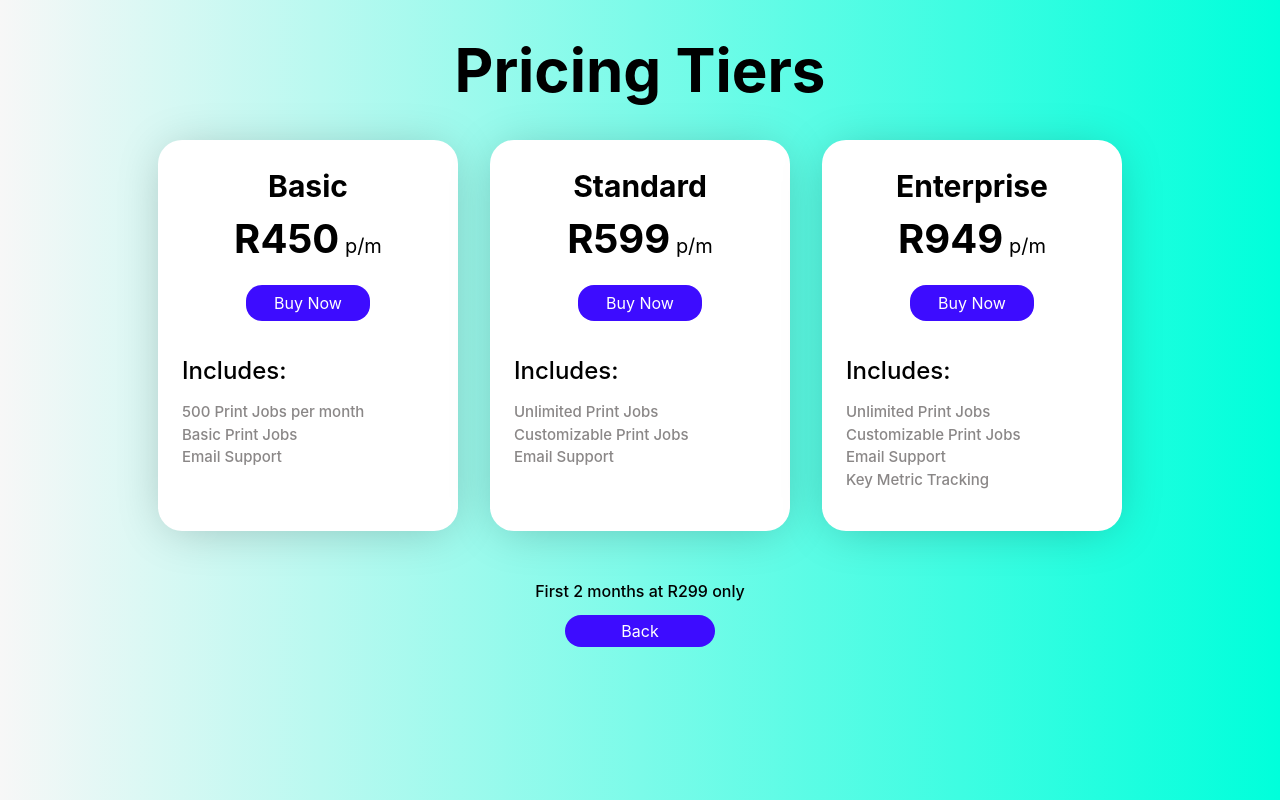
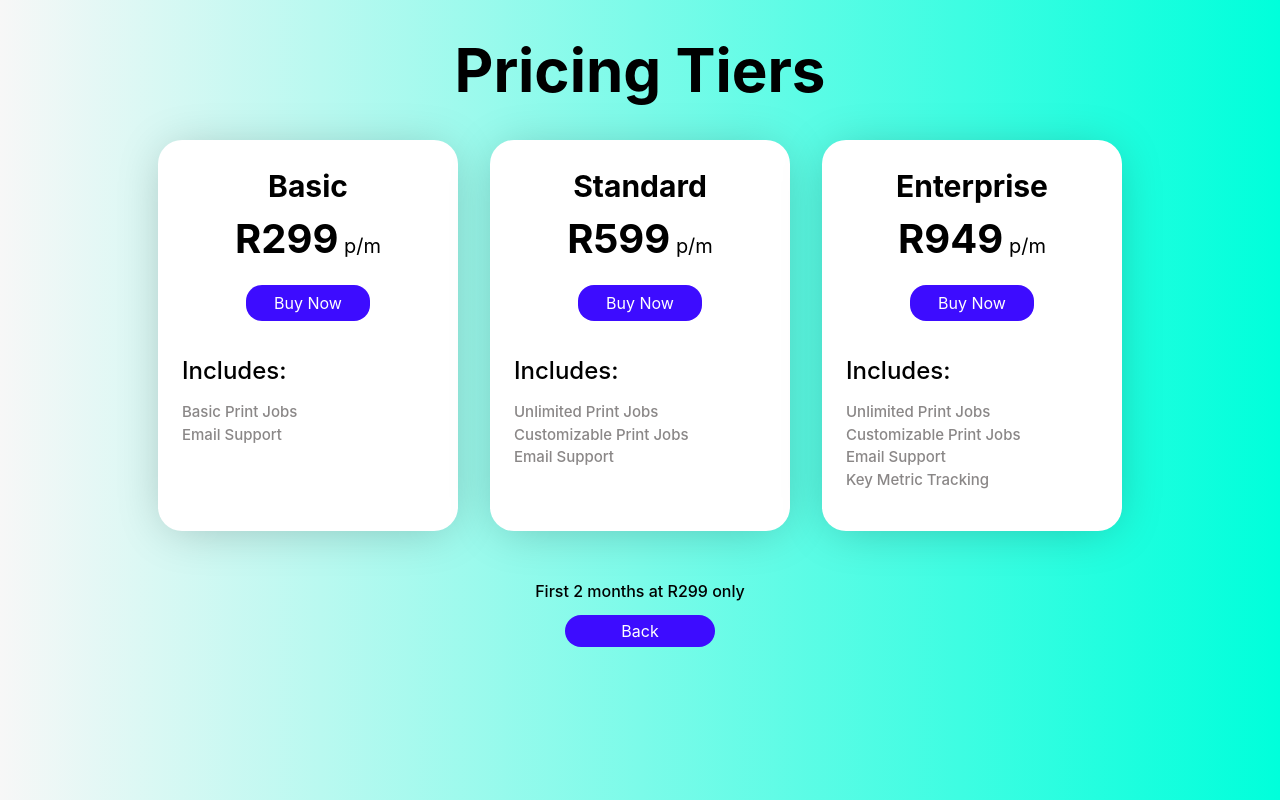
Before and after one commit to shaheerapp/signetprint, a React (Create React App) app: page /pricing in a window 1280 px wide. Built offline with nearby package versions, Linux system fonts and the light colour scheme.

Commit message:
retief changed the pricing text

```diff
--- a/src/pages/Pricing.js
+++ b/src/pages/Pricing.js
@@ -10,7 +10,7 @@ const Pricing = () => {
 
     // Plan prices in kobo (Naira) or cents for Paystack (amount should be multiplied by 100)
     const plans = [
-        { name: 'Basic', price: 450, description: ['500 Print Jobs per month', 'Basic Print Jobs', 'Email Support'], link: 'https://paystack.com/pay/cagfddw61j' },
+        { name: 'Basic', price: 299, description: ['Basic Print Jobs', 'Email Support'], link: 'https://paystack.com/pay/cagfddw61j' },
         { name: 'Standard', price: 599, description: ['Unlimited Print Jobs', 'Customizable Print Jobs', 'Email Support'], link: 'https://paystack.com/pay/nactjaak1y' },
         { name: 'Enterprise', price: 949, description: ['Unlimited Print Jobs', 'Customizable Print Jobs', 'Email Support', 'Key Metric Tracking'], link: 'https://paystack.com/pay/yzzx61yjyb' },
     ];
```
